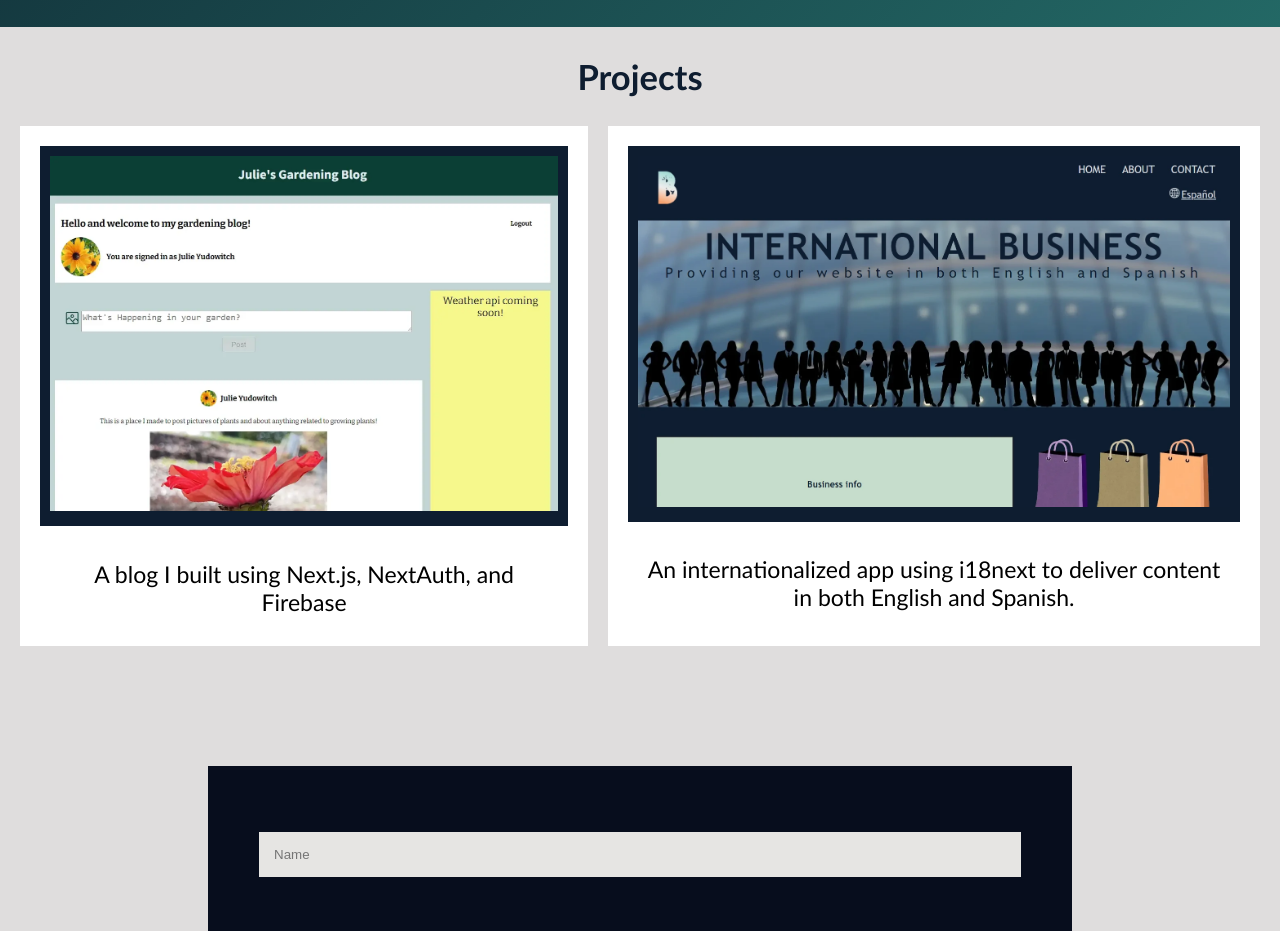
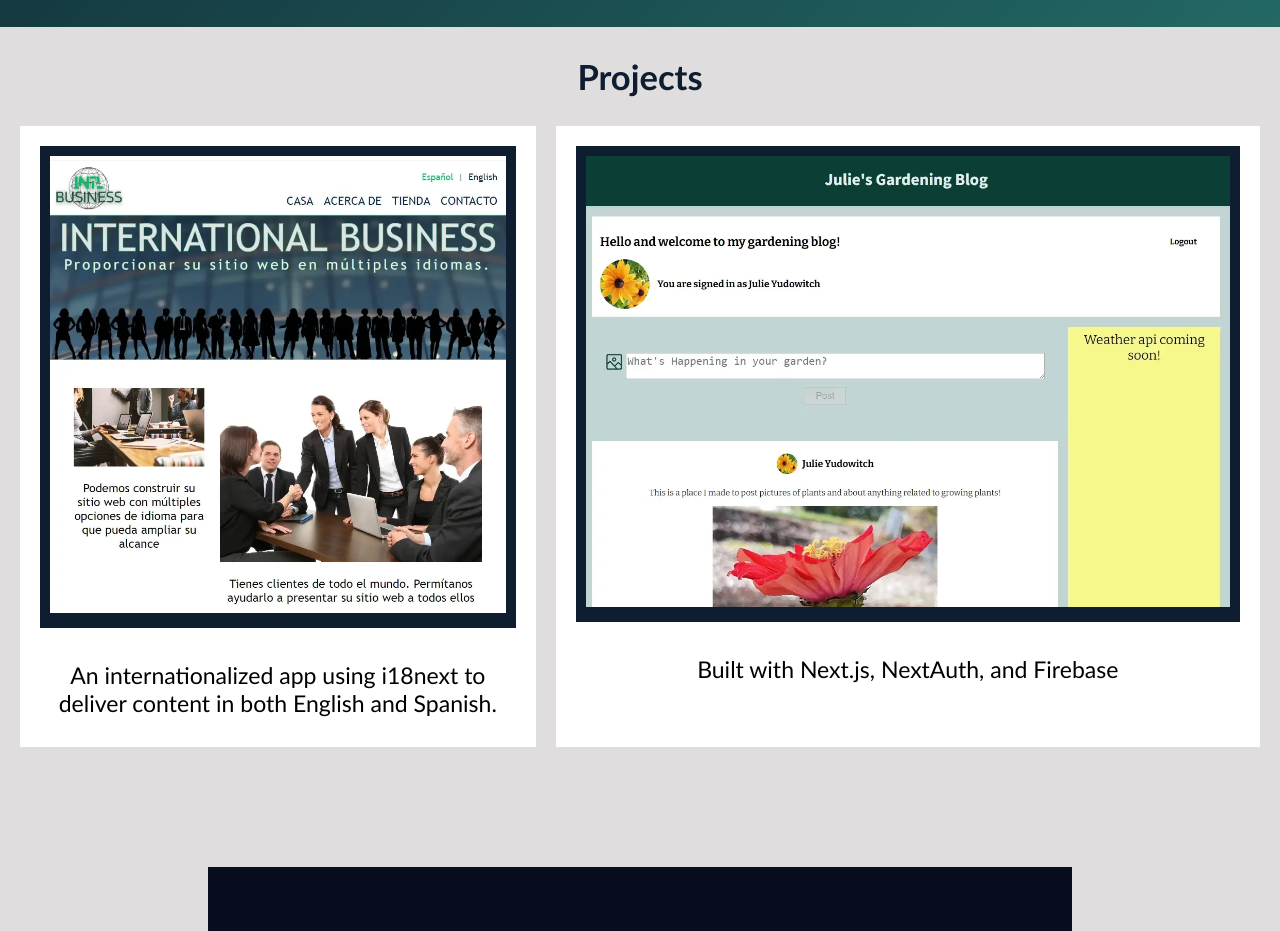
Before and after one commit to JulieYudowitch/portfolio, a Next.js app: page / in a window 1280 px wide. Shown: the part 1340-2271 px from the top of the page. Built offline with nearby package versions, Linux system fonts and the light colour scheme.

Commit message:
updated project image

```diff
--- a/pages/index.js
+++ b/pages/index.js
@@ -184,6 +184,35 @@ export default function Home(props) {
       <div className={styles.projects}>
         <div className={styles.project}>
           <a
+            href="https://internationalbusiness.netlify.app"
+            target="blank"
+            rel="noopener noreferrer"
+          >
+            <div className={styles.projectImg}>
+              <Image
+                src="/intlbusiness.webp"
+                alt=""
+                width="886"
+                height="889"
+                placeholder="blur"
+                blurDataURL="/intlbusiness.webp"
+              />
+            </div>
+          </a>
+
+          <a
+            href="https://internationalbusiness.netlify.app"
+            target="blank"
+            rel="noopener noreferrer"
+          >
+            <p className={styles.projectDescript}>
+              An internationalized app using i18next to deliver content in both
+              English and Spanish.
+            </p>
+          </a>
+        </div>
+        <div className={styles.project}>
+          <a
             href="https://juliesgardenblog.vercel.app"
             target="blank"
             rel="noopener noreferrer"
@@ -206,36 +235,7 @@ export default function Home(props) {
             rel="noopener noreferrer"
           >
             <p className={styles.projectDescript}>
-              A blog I built using Next.js, NextAuth, and Firebase
-            </p>
-          </a>
-        </div>
-        <div className={styles.project}>
-          <a
-            href="https://internationalbusiness.netlify.app"
-            target="blank"
-            rel="noopener noreferrer"
-          >
-            <div className={styles.projectImg}>
-              <Image
-                src="/project.webp"
-                alt=""
-                width="1447"
-                height="860"
-                placeholder="blur"
-                blurDataURL="/project.webp"
-              />
-            </div>
-          </a>
-
-          <a
-            href="https://internationalbusiness.netlify.app"
-            target="blank"
-            rel="noopener noreferrer"
-          >
-            <p className={styles.projectDescript}>
-              An internationalized app using i18next to deliver content in both
-              English and Spanish.
+              Built with Next.js, NextAuth, and Firebase
             </p>
           </a>
         </div>
```
Also changed, not shown: public/intlbusiness.webp (added).
